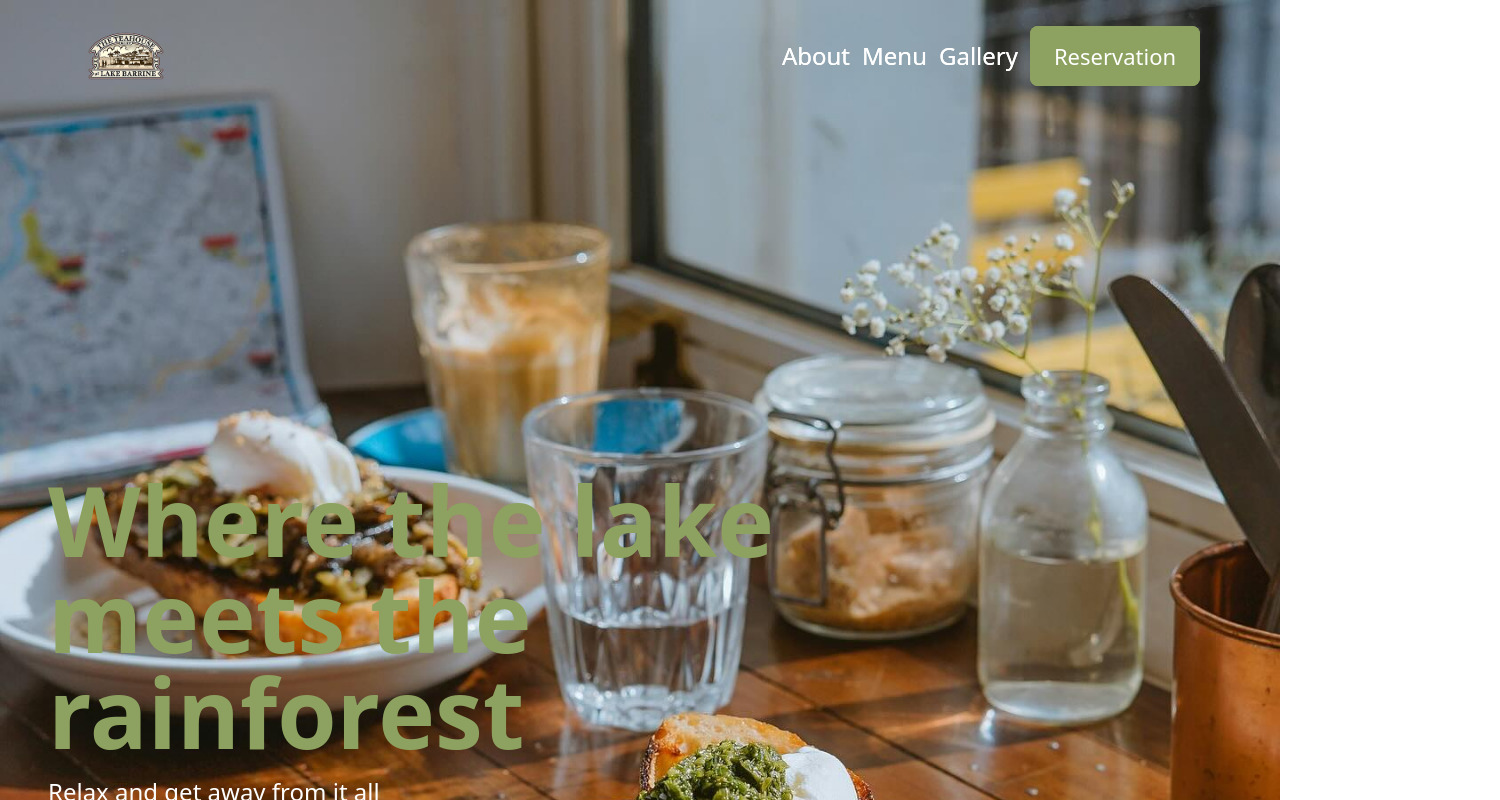
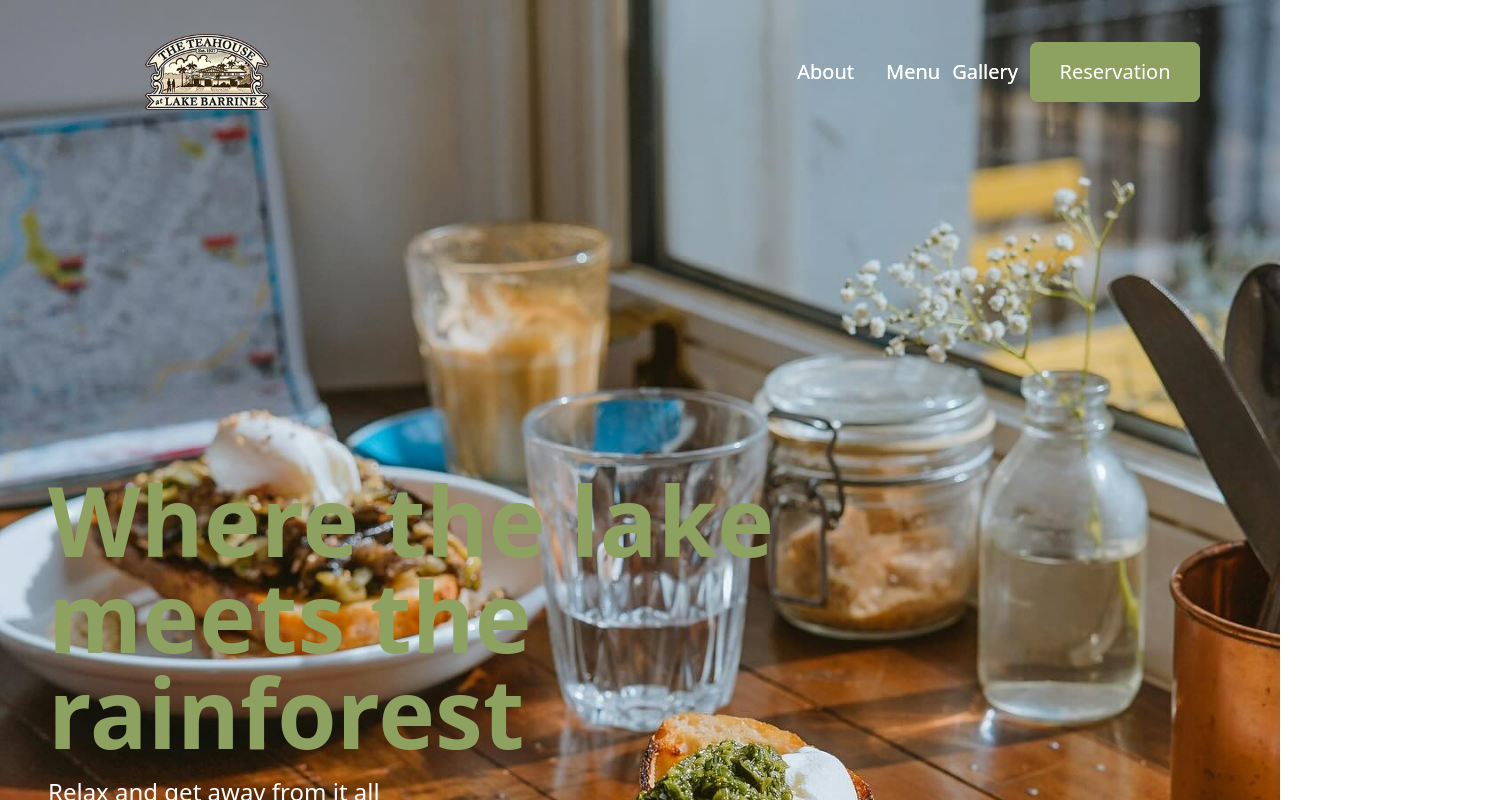
Before and after one commit to gpedrosad/lake_, a React (Vite) app: page / in a window 1280 px wide. Shown: the top 800 px of the page, 1500 px wide, since content can reach past the window. Built offline with nearby package versions, Linux system fonts and the light colour scheme.

Commit message:
cambios en nav para fondo blanco en mobile y ajuste de tamaño en banner home

```diff
--- a/src/components/ForestBanner.jsx
+++ b/src/components/ForestBanner.jsx
@@ -3,7 +3,7 @@ import YellowButton from './YellowButton';
 
 const ForestBanner = () => {
   return (
-    <div className="relative overflow-hidden shadow-lg w-full md:w-[1500px] h-[500px] sm:w-[800px] sm:h-[800px]">
+    <div className="relative overflow-hidden shadow-lg w-full md:w-[auto] h-[500px] sm:w-[800px] sm:h-[800px]">
       <img className="absolute inset-0 w-full h-full object-cover" src="src/assets/images/arboles.png" alt="Árboles" />
       <div className="absolute inset-0 bg-custom-green opacity-50"></div>
       <div className="absolute inset-0 grid place-items-center z-10 p-6 md:flex md:items-center md:justify-center">
@@ -11,8 +11,10 @@ const ForestBanner = () => {
         <h1 className="text-white md:text-4xl sm:text-4xl font-rufina font-bold text-center">
           Explore the rainforest in our walk of 5 km around the lake
         </h1>
+          <YellowButton text="Texto"/>
         <img src="../src/assets/images/hojablanca2.png" alt="Descripción de la imagen" style={{ width: '50px', height: '50px' }} className="m-5"/>
-        <YellowButton text="Texto"/>
+      </div>
+      <div>
       </div>
     </div>
   );
--- a/src/components/Navbar.jsx
+++ b/src/components/Navbar.jsx
@@ -11,15 +11,15 @@ const Navbar = () => {
                 <div className="flex justify-between items-center py-4">
                     <div className='bg-transparent'>
                         <Link to="/" className="flex items-center py-4 px-2">
-                            <img src="src/assets/images/logo-lake.png" alt="Logo" className="h-12 w-auto" />
+                            <img src="src/assets/images/logo-lake.png" alt="Logo" className="h-12 w-auto md:h-20 md:pl-14" />
                         </Link>
                     </div>
                     {/* Links de escritorio */}
                     <div className="hidden md:flex items-center space-x-3">
-                        <Link to="/about" className="text-2xl text-white hover:text-new-green transition duration-300">About</Link>
-                        <Link to="/accomodation" className="text-2xl text-white hover:text-new-green transition duration-300">Menu</Link>
-                        <Link to="/boat" className="text-2xl text-white hover:text-new-green transition duration-300">Gallery</Link>
-                        <GreenButton text="Reservation" width="170px" height="60px" fontSize="22px" backgroundColor="#8DA260"/>
+                        <Link to="/about" className="text-xl text-white hover:text-new-green transition duration-300 md:mr-5">About</Link>
+                        <Link to="/accomodation" className="text-xl text-white hover:text-new-green transition duration-300 md:mr-5">Menu</Link>
+                        <Link to="/boat" className="text-xl text-white hover:text-new-green transition duration-300 md:mr-5">Gallery</Link>
+                        <GreenButton text="Reservation" width="170px" height="60px" fontSize="20px" backgroundColor="#8DA260"/>
                     </div>
                     {/* Botón de menú móvil */}
                     <div className="md:hidden flex items-center">
@@ -38,7 +38,7 @@ const Navbar = () => {
                 </div>
             </div>
             {/* Menú móvil */}
-            <div className={`${isOpen ? 'fixed inset-0 bg-transparent z-50' : 'hidden'} md:hidden`}>
+            <div className={`${isOpen ? 'fixed inset-0 bg-white z-50' : 'hidden'} md:hidden`}>
                 <button className="absolute top-9 left-10 text-gray-800 hover:text-red-500" onClick={() => setIsOpen(false)}>
                     <svg className="w-9 h-9" fill="none" strokeLinecap="round" strokeLinejoin="round" strokeWidth="2" viewBox="0 0 24 24" stroke="currentColor">
                         <path d="M6 18L18 6M6 6l12 12"></path>
```
